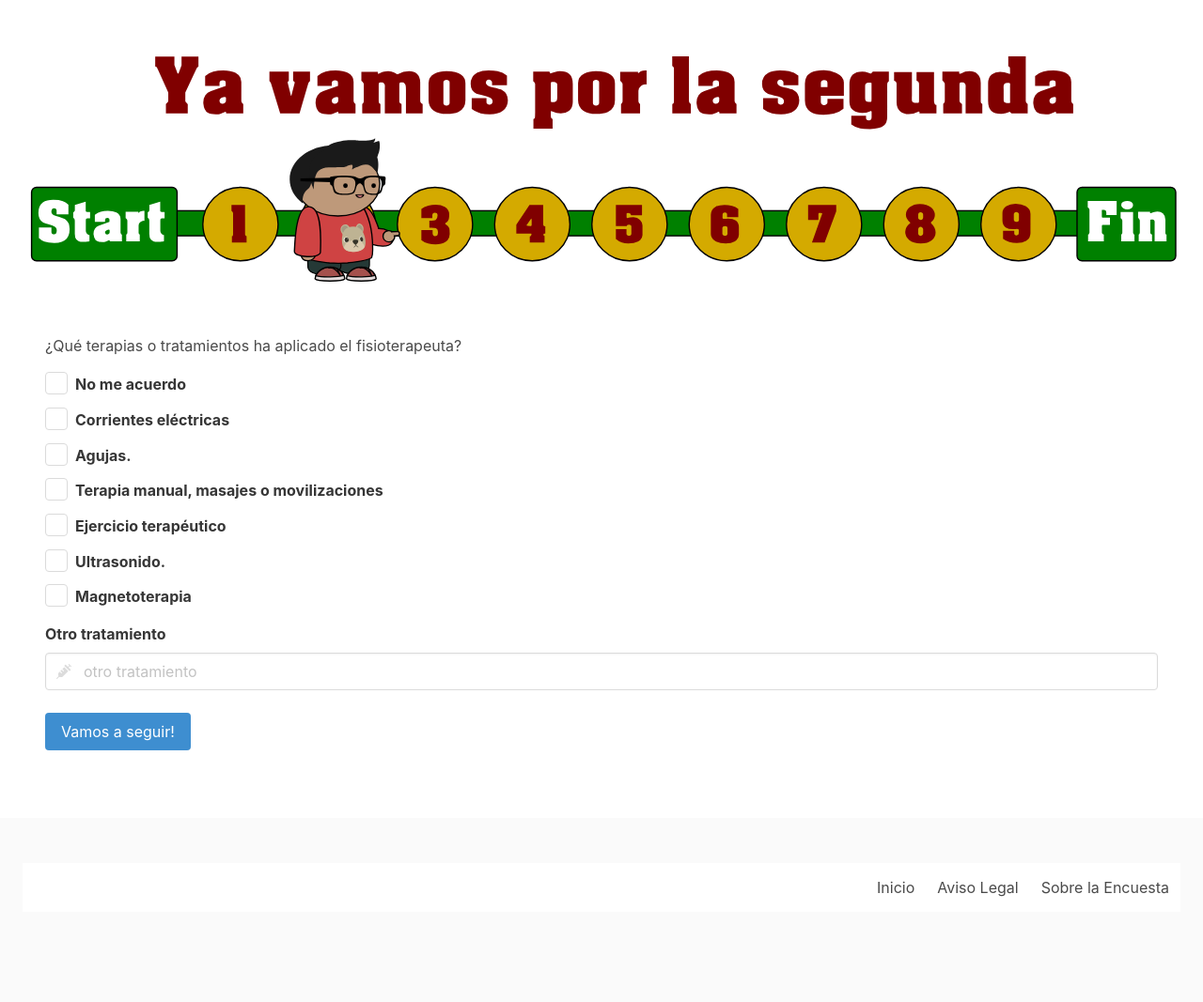
After one commit to navegotel/tfg, a Django app: template tfgcore/templates/tfgcore/question02.html in a window 1280 px wide. The commit adds this page. Shown: the whole page at 94% size. Run offline with Django 3.2, Linux system fonts and the light colour scheme; the template is opened without the code that fills it, so the values that code supplies are empty.

Commit message:
adding questions

```diff
--- a/tfgcore/models.py
+++ b/tfgcore/models.py
@@ -68,10 +68,10 @@ class Answers(models.Model):
     answer01 = models.IntegerField("Tratamiento reciente", choices=CHOICES_ANSWER1, default=1)
 
     # ¿Qué terapias o tratamientos ha aplicado el fisioterapeuta?
-    answer01h = models.BooleanField("No me acuerdo", default=False)
+    answer01a = models.BooleanField("No me acuerdo", default=False)
     answer01b = models.BooleanField("Corrientes eléctricas", default=False)
     answer01c = models.BooleanField("Agujas", default=False)
-    answer01d = models.BooleanField("Movilizaciones y masaje", default=False)
+    answer01d = models.BooleanField("Terapia manual, masajes o movilizaciones", default=False)
     answer01e = models.BooleanField("Ejercicio terapéutico", default=False)
     answer01f = models.BooleanField("Ultrasonido", default=False)
     answer01g = models.BooleanField("Magnetoterapia", default=False)
--- a/tfgcore/templates/tfgcore/personaldata.html
+++ b/tfgcore/templates/tfgcore/personaldata.html
@@ -172,7 +172,6 @@
                 página del Colegio de Fisioterapeutas</a>
             y así puedes ver si tu fisio está colegiado.
         </p>
-    </div>
     <button class="button" form="questionnaire">Cerrar y seguir</button>
     </div>
 {% endblock %}
--- /dev/null
+++ b/tfgcore/templates/tfgcore/question02.html
@@ -0,0 +1,78 @@
+{% extends "baseform.html" %}
+{% load static %}
+{% block progress %}
+<figure class="image px-5">
+    <img src="{% static 'tfgcore/img/progress_question02.svg' %}">
+</figure>
+{% endblock %}
+
+{% block body %}
+<section class="section">
+    <h2>¿Qué terapias o tratamientos ha aplicado el fisioterapeuta?</h2>
+    <form method="post" id="questionnaire">
+        {% csrf_token %}
+        <div class="control my-4">
+            <div class="field">
+                <input class="is-checkradio" id="1" value="1" type="checkbox" name="treatmenttype">
+                <label class="label" for="1">No me acuerdo</label>
+            </div>
+            <div class="field">
+                <input class="is-checkradio" id="2" value="2" type="checkbox" name="treatmenttype">
+                <label class="label" for="2">Corrientes eléctricas</label>
+            </div>
+            <div class="field">
+                <input class="is-checkradio" id="3" value="3" type="checkbox" name="treatmenttype">
+                <label class="label" for="3">Agujas.</label>
+            </div>
+            <div class="field">
+                <input class="is-checkradio" id="4" value="4" type="checkbox" name="treatmenttype">
+                <label class="label" for="4">Terapia manual, masajes o movilizaciones</label>
+            </div>
+            <div class="field">
+                <input class="is-checkradio" id="5" value="5" type="checkbox" name="treatmenttype">
+                <label class="label" for="5">Ejercicio terapéutico</label>
+            </div>
+            <div class="field">
+                <input class="is-checkradio" id="6" value="6" type="checkbox" name="treatmenttype">
+                <label class="label" for="6">Ultrasonido.</label>
+            </div>
+            <div class="field">
+                <input class="is-checkradio" id="7" value="7" type="checkbox" name="treatmenttype">
+                <label class="label" for="7">Magnetoterapia</label>
+            </div>
+        </div>
+        <div class="field">
+            <label class="label">Otro tratamiento</label>
+            <p class="control is-expanded has-icons-left">
+                <input class="input" type="text" placeholder="otro tratamiento" name="otrotratamiento">
+                <span class="icon is-small is-left">
+                    <i class="fas fa-syringe"></i>
+                </span>
+            </p>
+          </div>
+    </form>
+    <div class="level my-5">
+        <div class="level-left">
+            <button class="button is-info" onclick="showModal()">Vamos a seguir!</button>
+        </div>
+    </div>
+</section>
+{% endblock %}
+
+{% block modalcontent %}
+    <div class="content">
+        <p>
+            Las estadísticas y los diagramas que se publican en los medios de comunicación
+            suelen reflejar una población en un momento dado. Ahí entran personas sedentarias
+            y activas, fumadores y no-fumadores, gente con dieta sana y asiduos del McBurger.
+        </p>
+        <p>
+            Cuando lees que con una determinada enfermedad hay una esperanza de vida
+            de x años, no le hagas mucho caso. ¡Es una media, no un hecho inamovible!
+            Según la patología, el estilo de vida puede
+            influir mucho. No hagas caso, informate bien sobre tu enfermedad.
+            ¡Probablemente tu esperanza de vida está en tus manos!
+        </p>
+    <button class="button" form="questionnaire">Cerrar y seguir</button>
+    </div>
+{% endblock %}
--- a/tfgcore/urls.py
+++ b/tfgcore/urls.py
@@ -8,6 +8,8 @@ urlpatterns = [
     path('about', views.about, name='about'),
     path('personaldata', views.personaldata, name='personaldata'),
     path('question01', views.question01, name='question01'),
+    path('question02', views.question02, name='question02'),
+    path('question03', views.question03, name='question03'),
     path('legalstuff', views.legalstuff, name='legalstuff'),
     path('testformwidgets', views.testformwidgets, name='testformwidgets'),
 ]
```
Also changed, not shown: tfgcore/templates/tfgcore/question01.html (+40 -0 lines), tfgcore/templates/tfgcore/question03.html (added, +18 -0 lines), tfgcore/templates/tfgcore/question04.html (added, +18 -0 lines), tfgcore/templates/tfgcore/question05.html (added, +18 -0 lines), tfgcore/templates/tfgcore/question06.html (added, +18 -0 lines), tfgcore/templates/tfgcore/question07.html (added, +18 -0 lines), tfgcore/views.py (+19 -1 lines), tfgcore/static/tfgcore/img/progress_question02.svg (added), tfgcore/static/tfgcore/img/progress_question03.svg (added).
